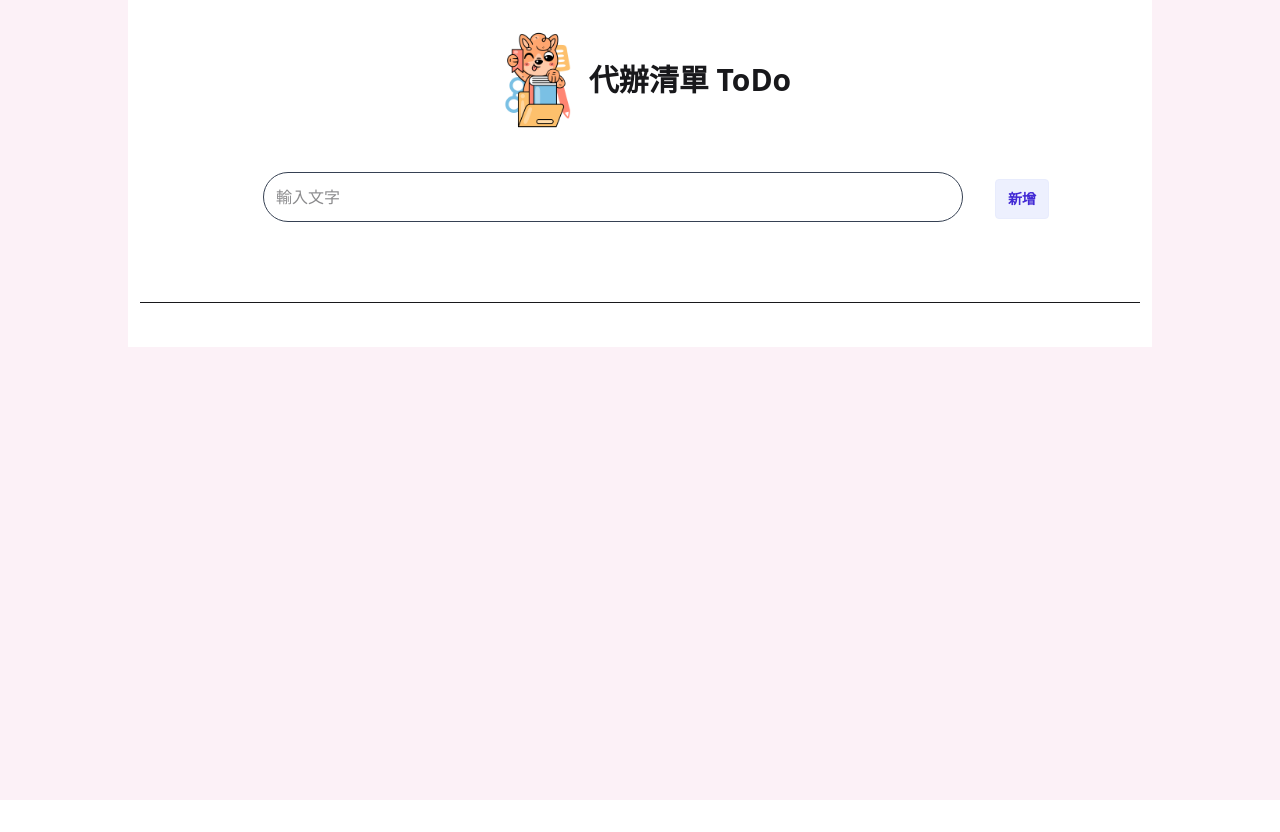
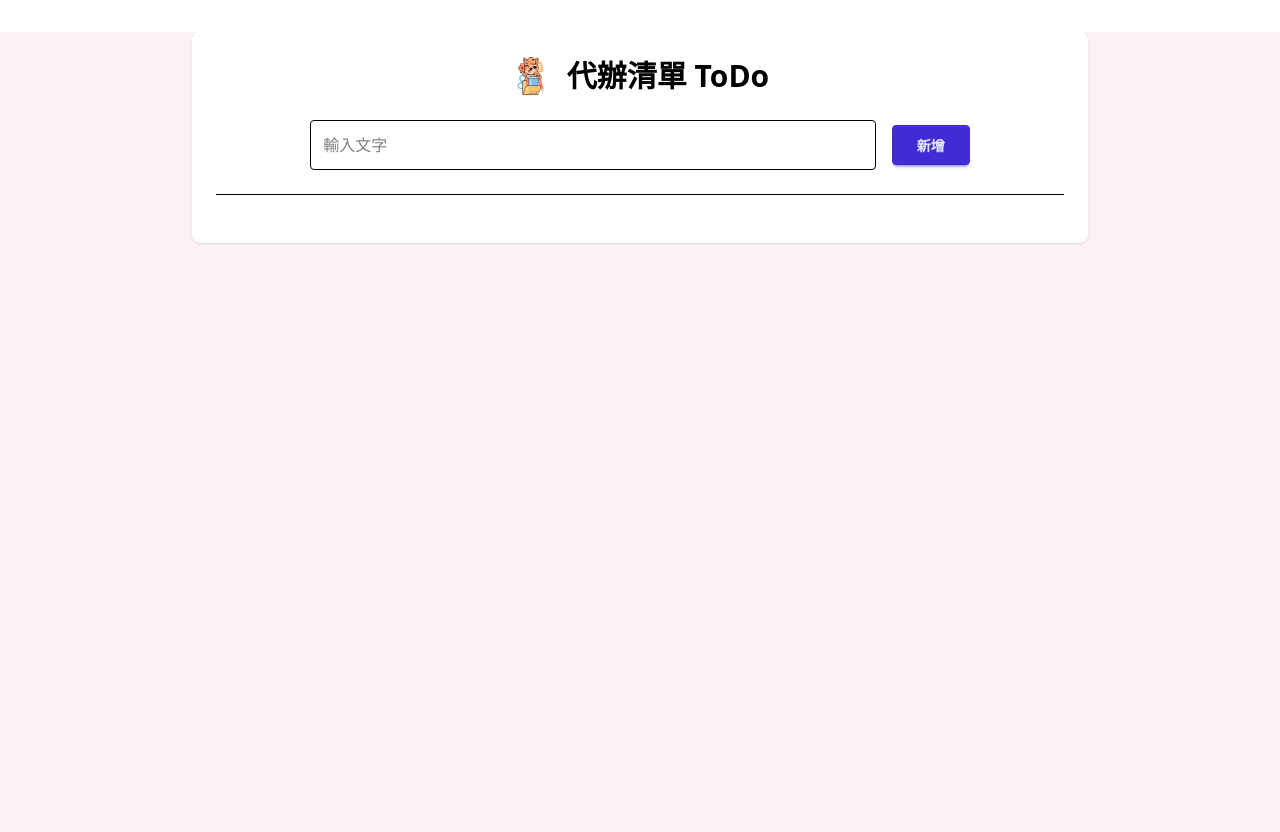
Before and after one commit to Bella-Cheng/Todo-List, a Vue app: page / in a window 1280 px wide. Before the commit the page ends 800 px from the top, so only its background shows below. Built offline with nearby package versions, Linux system fonts and the light colour scheme.

Commit message:
feat : add RWD

```diff
--- a/index.html
+++ b/index.html
@@ -1,5 +1,5 @@
 <!doctype html>
-<html lang="en">
+<html data-theme="light" lang="en">
   <head>
     <meta charset="UTF-8" />
     <link rel="icon" type="image/png" href="/src/icon-book.png" />
@@ -7,7 +7,7 @@
     <script src="https://kit.fontawesome.com/0fd7f49ed4.js" crossorigin="anonymous"></script>
     <title>To Do List</title>
   </head>
-  <body>
+  <body class="bg-white text-black">
     <div id="app"></div>
     <script type="module" src="/src/main.js"></script>
   </body>
--- a/src/App.vue
+++ b/src/App.vue
@@ -1,16 +1,5 @@
 <script setup>
-// import HelloWorld from './components/HelloWorld.vue'
 import {ref} from 'vue'
-
-//邏輯整理
-//按下確認按鈕，確認使用者在input欄位沒有空值
-//按下按鈕完成，input欄位應該變回空值
-//新增的值應該push到下面的list清單
-
-//下方的list清單
-//按完成可以呈現黃底白字或用刪除線
-//按編輯：跳出視窗修改清單訊息 + 按完成：可以修改?
-//按刪除：可以將清單整個從list移除
 
 const todoInput = ref("")
 const todoList = ref([])
@@ -50,54 +39,69 @@ function updateEdit(){
 </script>
 
 <template>
-  <div class="bg-[#fcf1f7] w-screen h-screen ">
-    <div class="max-w-5xl m-auto bg-[#FFFFFF] p-[12px]">
-      <div class="flex w-full justify-center items-center mb-6">
-        <div class="w-[10%]">
-          <img class="w-full" src="./icon-book.png" alt="logo">
+  <div class="bg-[#fcf1f7] min-h-screen w-full px-4">
+    <div class="max-w-4xl mx-auto bg-white p-6 rounded-lg shadow mt-8">
+
+      <div class="flex items-center justify-center mb-6">
+        <img src="./icon-book.png" alt="logo" class="w-10 h-10 mr-4" />
+        <h1 class="text-3xl font-bold text-center">代辦清單 ToDo</h1>
       </div>
-        <div>
-          <h1 class="text-3xl font-bold text-center py-[50px] ">代辦清單 ToDo
-          </h1>
+
+      <div class="flex flex-col md:flex-row items-center justify-center gap-4 mb-6">
+        <input
+          v-model="todoInput"
+          type="text"
+          placeholder="輸入文字"
+          class="w-full md:w-2/3 p-3 border rounded focus:outline-none focus:border-pink-600"
+        />
+        <button @click="addButton" class="btn btn-primary px-6 py-3">新增</button>
+      </div>
+
+      <hr class="mb-6" />
+
+      <div
+        v-for="(item, id) in todoList"
+        :key="id"
+        class="border-b py-4 flex flex-col md:flex-row md:items-center md:justify-between gap-4"
+        :class="{ 'bg-gray-400 text-white': item.done }"
+      >
+
+        <div class="flex items-start md:items-center gap-4 w-full md:w-auto">
+          <input
+            type="checkbox"
+            v-model="item.done"
+            class="checkbox checkbox-neutral mt-1 md:mt-0"
+          />
+          <p
+            :class="{ 'line-through': item.done }"
+            class="text-base md:text-lg"
+          >
+            {{ item.text }}
+          </p>
+        </div>
+
+        <div class="flex gap-4 text-sm md:text-base items-center justify-end md:justify-normal">
+          <button @click="openEditModal(item)" class="hover:text-indigo-500 flex items-center gap-1">
+            <i class="fa-solid fa-pen"></i><span>編輯</span>
+          </button>
+          <button @click="deleteButton(item)" class="hover:text-pink-600 flex items-center gap-1">
+            <i class="fa-solid fa-trash"></i><span>刪除</span>
+          </button>
         </div>
       </div>
 
-
-      <div class="text-center w-full">
-        <input v-model="todoInput" class="w-[70%] p-[12px] border rounded-4xl mx-8 border-gray-700  focus:border-pink-600" type="text" placeholder="輸入文字"/>
-        <button @click="addButton" type="button" class="btn btn-soft btn-primary p-[12px]">新增</button>
-      </div>
-      <div class="border-b-1 mt-20 mb-8"></div>
-      <div v-for="(item, id) in todoList" :key="id" class="flex justify-center items-center w-full py-4"
-        :class="{ 'bg-gray-400 text-white': item.done }">
-        <input @change="item.done = !item.done" type="checkbox" name="checkbox" id="" class="checkbox checkbox-neutral"/>
-        <p class="p-[12px] w-[70%]" :class="{ 'line-through': item.done }">{{ item.text }}</p>
-
-        <button @click="openEditModal(item)" type="button" class="group relative cursor-pointer">
-          <i class="fa-solid fa-pen group-hover:text-indigo-500 mr-2 "></i>
-          <span class="group-hover:text-indigo-500">編輯
-          </span>
-          <span class="px-4 text-black">｜</span>
-        </button>
       <dialog id="editPrompt" class="modal">
         <div class="modal-box max-w-2xl m-auto">
           <h3 class="text-lg font-bold">編輯文字</h3>
           <input v-model="editingText" class="py-4 my-8 input w-full" type="text" />
           <div class="modal-action">
             <form method="dialog">
-              <!-- if there is a button, it will close the modal -->
-                <button @click="updateEdit" class="btn btn-soft btn-primary mr-4">更新</button>
-                <button class="btn btn-soft btn-neutral">關閉</button>
+              <button @click="updateEdit" class="btn btn-primary mr-4">更新</button>
+              <button class="btn btn-neutral">關閉</button>
             </form>
           </div>
         </div>
       </dialog>
-
-        <button @click="deleteButton(item)" class="hover:text-pink-600 cursor-pointer flex items-center" type="button">
-          <i class="fa-solid fa-trash mr-2 " type="button"></i>
-          <span>刪除</span>
-        </button>
-      </div>
     </div>
   </div>
 </template>
```
Lines whose indentation alone changed are shown as unchanged.
